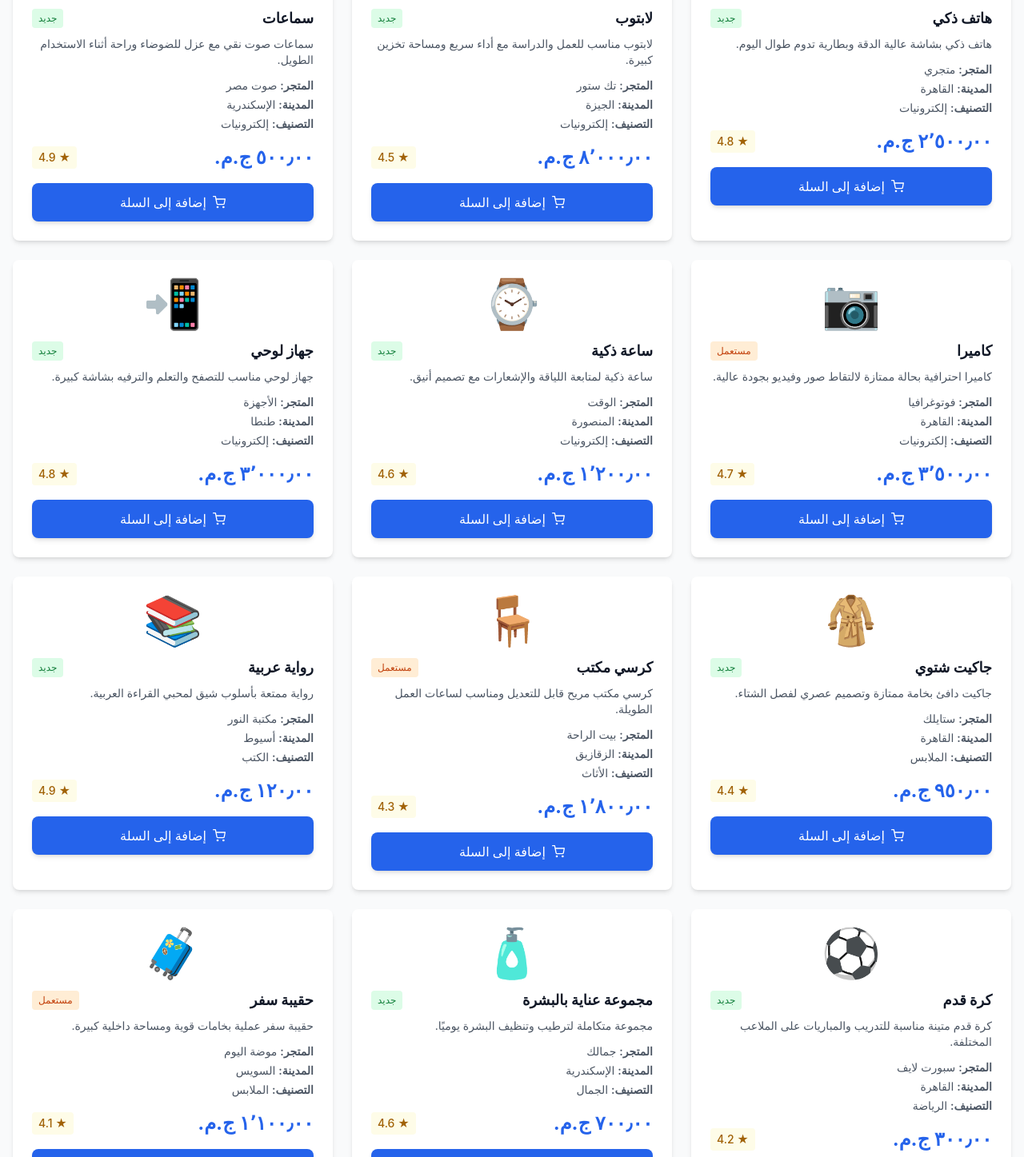
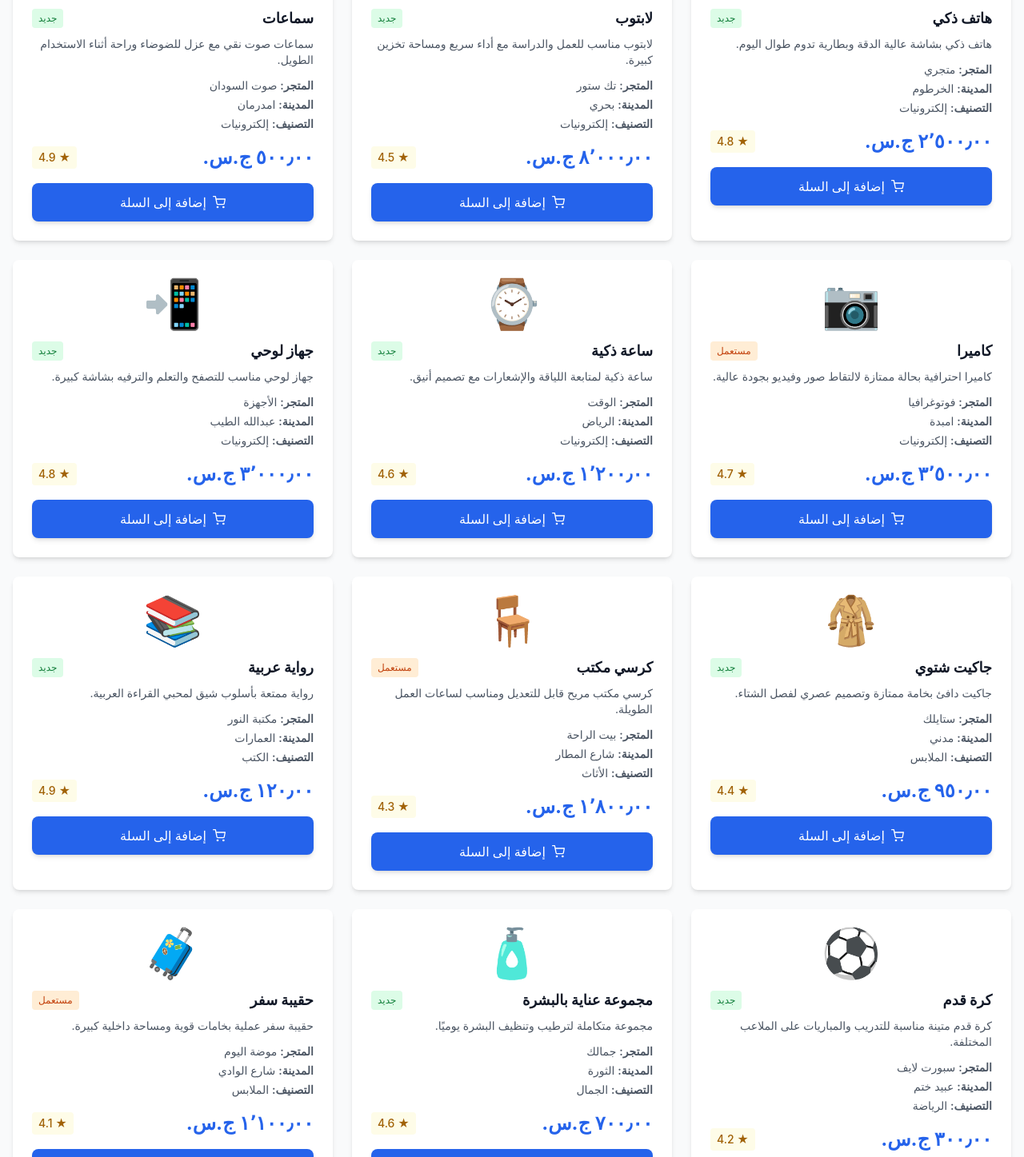
Before and after one commit to AHMED-JMD/e-comm_front, a React (Vite) app: page /browse in a window 1280 px wide. Shown: the part 615-2062 px from the top of the page at 80% size. Built offline with nearby package versions, Linux system fonts and the light colour scheme.

Commit message:
from eg to sdg

```diff
--- a/src/data/products.js
+++ b/src/data/products.js
@@ -14,7 +14,7 @@ export const PRODUCTS = [
     category: "إلكترونيات",
     price: 2500,
     storeName: "متجري",
-    storeCity: "القاهرة",
+    storeCity: "الخرطوم",
     rating: 4.8,
     image: "📱",
     status: "جديد",
@@ -26,7 +26,7 @@ export const PRODUCTS = [
     category: "إلكترونيات",
     price: 8000,
     storeName: "تك ستور",
-    storeCity: "الجيزة",
+    storeCity: "بحري",
     rating: 4.5,
     image: "💻",
     status: "جديد",
@@ -37,8 +37,8 @@ export const PRODUCTS = [
     name: "سماعات",
     category: "إلكترونيات",
     price: 500,
-    storeName: "صوت مصر",
-    storeCity: "الإسكندرية",
+    storeName: "صوت السودان",
+    storeCity: "امدرمان",
     rating: 4.9,
     image: "🎧",
     status: "جديد",
@@ -50,7 +50,7 @@ export const PRODUCTS = [
     category: "إلكترونيات",
     price: 3500,
     storeName: "فوتوغرافيا",
-    storeCity: "القاهرة",
+    storeCity: "امبدة",
     rating: 4.7,
     image: "📷",
     status: "مستعمل",
@@ -62,7 +62,7 @@ export const PRODUCTS = [
     category: "إلكترونيات",
     price: 1200,
     storeName: "الوقت",
-    storeCity: "المنصورة",
+    storeCity: "الرياض",
     rating: 4.6,
     image: "⌚",
     status: "جديد",
@@ -74,7 +74,7 @@ export const PRODUCTS = [
     category: "إلكترونيات",
     price: 3000,
     storeName: "الأجهزة",
-    storeCity: "طنطا",
+    storeCity: "عبدالله الطيب",
     rating: 4.8,
     image: "📲",
     status: "جديد",
@@ -86,7 +86,7 @@ export const PRODUCTS = [
     category: "الملابس",
     price: 950,
     storeName: "ستايلك",
-    storeCity: "القاهرة",
+    storeCity: "مدني",
     rating: 4.4,
     image: "🧥",
     status: "جديد",
@@ -98,7 +98,7 @@ export const PRODUCTS = [
     category: "الأثاث",
     price: 1800,
     storeName: "بيت الراحة",
-    storeCity: "الزقازيق",
+    storeCity: "شارع المطار",
     rating: 4.3,
     image: "🪑",
     status: "مستعمل",
@@ -110,7 +110,7 @@ export const PRODUCTS = [
     category: "الكتب",
     price: 120,
     storeName: "مكتبة النور",
-    storeCity: "أسيوط",
+    storeCity: "العمارات",
     rating: 4.9,
     image: "📚",
     status: "جديد",
@@ -122,7 +122,7 @@ export const PRODUCTS = [
     category: "الرياضة",
     price: 300,
     storeName: "سبورت لايف",
-    storeCity: "القاهرة",
+    storeCity: "عبيد ختم",
     rating: 4.2,
     image: "⚽",
     status: "جديد",
@@ -135,7 +135,7 @@ export const PRODUCTS = [
     category: "الجمال",
     price: 700,
     storeName: "جمالك",
-    storeCity: "الإسكندرية",
+    storeCity: "الثورة",
     rating: 4.6,
     image: "🧴",
     status: "جديد",
@@ -147,7 +147,7 @@ export const PRODUCTS = [
     category: "الملابس",
     price: 1100,
     storeName: "موضة اليوم",
-    storeCity: "السويس",
+    storeCity: "شارع الوادي",
     rating: 4.1,
     image: "🧳",
     status: "مستعمل",
--- a/src/utils/validators.js
+++ b/src/utils/validators.js
@@ -41,7 +41,7 @@ export const isEmpty = (value) => {
 export const formatPrice = (price) => {
   return new Intl.NumberFormat("ar-EG", {
     style: "currency",
-    currency: "EGP",
+    currency: "SDG",
   }).format(price);
 };
 
```
